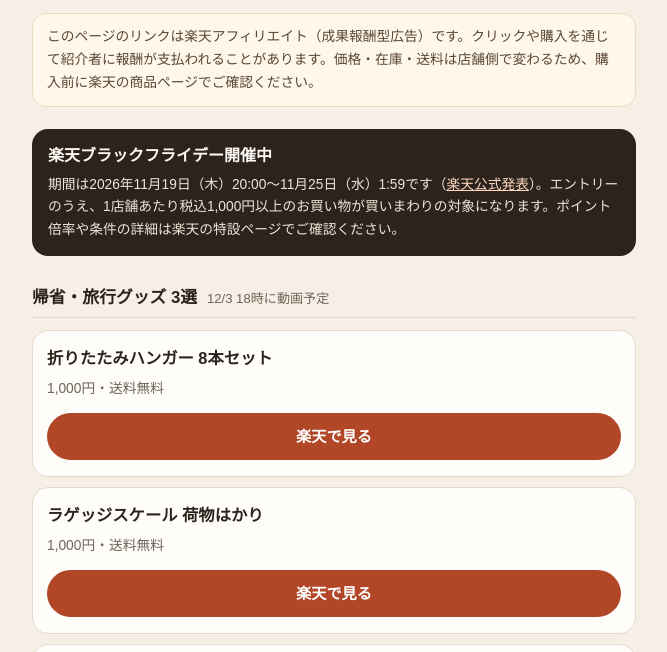
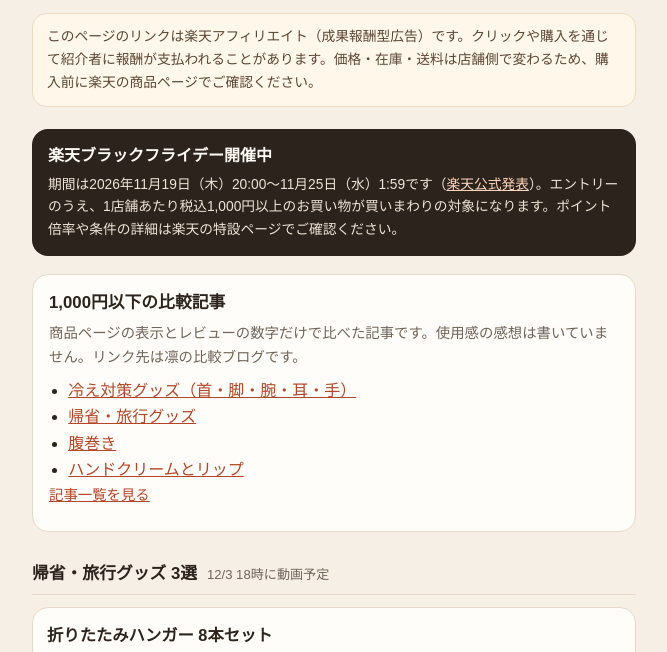
Before and after one commit to ats-business-hub/rin-petit-media, a plain HTML site: page links/index.html in a window 1280 px wide. Shown: the part 135-787 px from the top of the page, without its empty margins (306-973 px from the left). Drawn offline with Linux system fonts and the light colour scheme.

Commit message:
Add comparison blog links to the product hub

```diff
--- a/links/index.html
+++ b/links/index.html
@@ -73,6 +73,18 @@
     }
     .card h3 { margin: 0 0 6px; font-size: 1.02rem; }
     .meta { color: var(--muted); font-size: .86rem; margin: 0 0 12px; }
+    .blog-box {
+      background: var(--paper);
+      border: 1px solid var(--line);
+      border-radius: 16px;
+      padding: 14px 16px 16px;
+      margin: 18px 0 8px;
+      text-align: left;
+    }
+    .blog-box h2 { margin: 0 0 6px; font-size: 1.05rem; border: 0; padding: 0; }
+    .blog-box p { margin: 0 0 8px; color: var(--muted); font-size: .9rem; }
+    .blog-box ul { margin: 0; padding-left: 1.2em; }
+    .blog-box a { color: var(--accent); }
     .btn {
       display: block;
       width: 100%;
@@ -108,6 +120,19 @@
     <aside class="banner">
       <strong>楽天ブラックフライデー開催中</strong>
       <p>期間は2026年11月19日（木）20:00〜11月25日（水）1:59です（<a href="https://corp.rakuten.co.jp/news/update/2026/1112_01.html">楽天公式発表</a>）。エントリーのうえ、1店舗あたり税込1,000円以上のお買い物が買いまわりの対象になります。ポイント倍率や条件の詳細は楽天の特設ページでご確認ください。</p>
+    </aside>
+
+
+    <aside class="blog-box">
+      <h2>1,000円以下の比較記事</h2>
+      <p>商品ページの表示とレビューの数字だけで比べた記事です。使用感の感想は書いていません。リンク先は凛の比較ブログです。</p>
+      <ul>
+        <li><a href="https://ats-business-hub.github.io/rin-petit-blog/articles/hie-taisaku-1000yen-rakuten-hikaku/">冷え対策グッズ（首・脚・腕・耳・手）</a></li>
+        <li><a href="https://ats-business-hub.github.io/rin-petit-blog/articles/kisei-ryoko-goods-1000yen-rakuten/">帰省・旅行グッズ</a></li>
+        <li><a href="https://ats-business-hub.github.io/rin-petit-blog/articles/haramaki-1000yen-rakuten-hikaku/">腹巻き</a></li>
+        <li><a href="https://ats-business-hub.github.io/rin-petit-blog/articles/handcream-1000yen-rakuten-hikaku/">ハンドクリームとリップ</a></li>
+      </ul>
+      <p><a href="https://ats-business-hub.github.io/rin-petit-blog/">記事一覧を見る</a></p>
     </aside>
 
     <h2>帰省・旅行グッズ 3選 <span class="sub">12/3 18時に動画予定</span></h2>
```
